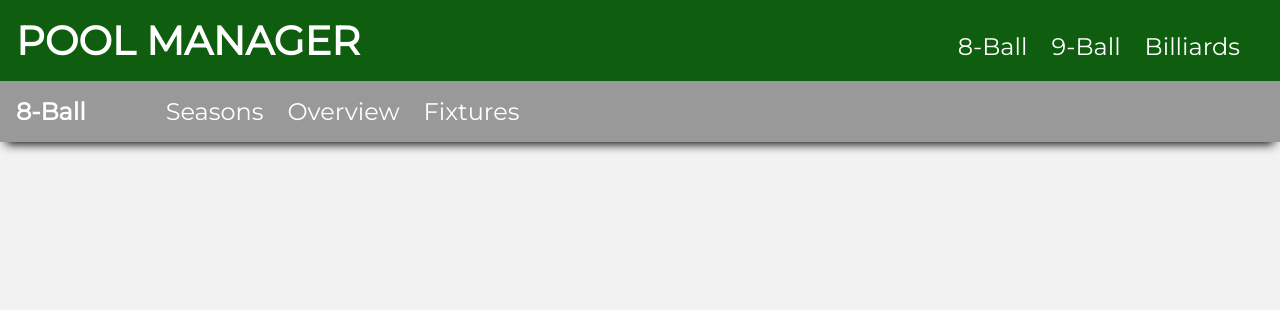
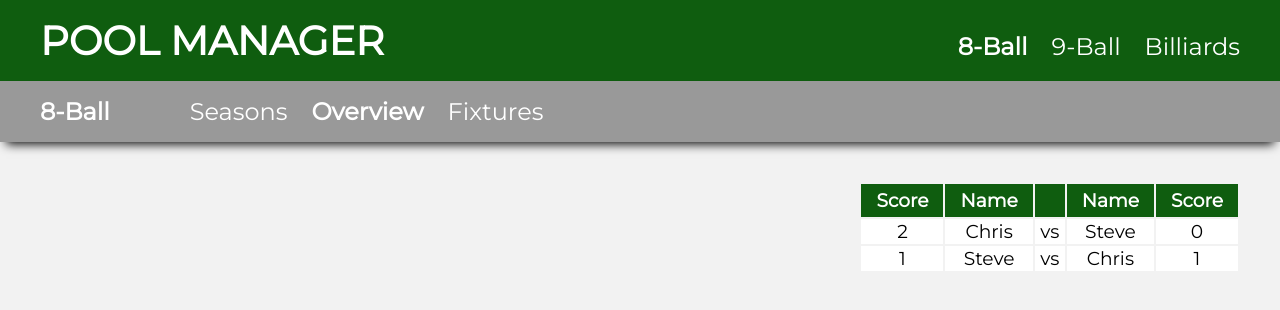
Before and after one commit to NLDInterns2019/nld-pool-league, a React (Create React App) app in the folder client/: page / in a window 1280 px wide. Shown: the top 310 px of the page. Built offline with nearby package versions, Linux system fonts and the light colour scheme.

Commit message:
Added table and highlight to current page in nav bars

```diff
--- a/client/src/App.css
+++ b/client/src/App.css
@@ -26,6 +26,7 @@ body {
   font-size: 2.5em;
   margin: 0rem;
   display: inline-block;
+  padding-left: 1.5rem;
 }
 
 .header ul {
@@ -62,7 +63,7 @@ body {
 }
 
 .subnav {
-  padding-left: 1rem;
+  padding-left: 2.5rem;
   padding-top: 0.5rem;
   padding-bottom: 0.5rem;
   background-color: #999999;
@@ -76,9 +77,20 @@ body {
   padding-left: 5rem;
 }
 
-hr {
-  margin-top: 0rem;
-  margin-left: 1rem;
-  margin-right: 1rem;
-  margin-bottom: 0rem;
+.fixtureTable {
+  padding-top: 2.5rem;
+  padding-left: 1rem;
+  position: absolute;
+  right: 2.5rem;
+  font-size: 14pt;
 }
+
+.fixtureTable th {
+  padding: 5px 15px 5px 15px;
+  background-color: #0f5d0f;
+  color: white;
+}
+
+.fixtureTable td {
+  background-color: white;
+}
--- a/client/src/components/App.js
+++ b/client/src/components/App.js
@@ -1,6 +1,7 @@
 import React from "react";
 import Header from "./Header.js";
 import SubNavBar from "./SubNavBar.js";
+import FixtureTable from "./FixtureTable.js";
 
 class App extends React.Component {
   render() {
@@ -8,6 +9,7 @@ class App extends React.Component {
       <div className="app">
         <Header />
         <SubNavBar />
+        <FixtureTable />
       </div>
     );
   }
--- /dev/null
+++ b/client/src/components/FixtureTable.js
@@ -0,0 +1,35 @@
+import React, { Component } from "react";
+
+class FixtureTable extends Component {
+  render() {
+    return (
+      <div>
+        <table className="fixtureTable">
+          <tr>
+            <th>Score</th>
+            <th>Name</th>
+            <th />
+            <th>Name</th>
+            <th>Score</th>
+          </tr>
+          <tr>
+            <td align="center">2</td>
+            <td align="center">Chris</td>
+            <td align="center">vs</td>
+            <td align="center">Steve</td>
+            <td align="center">0</td>
+          </tr>
+          <tr>
+            <td align="center">1</td>
+            <td align="center">Steve</td>
+            <td align="center">vs</td>
+            <td align="center">Chris</td>
+            <td align="center">1</td>
+          </tr>
+        </table>
+      </div>
+    );
+  }
+}
+
+export default FixtureTable;
--- a/client/src/components/Header.js
+++ b/client/src/components/Header.js
@@ -7,7 +7,7 @@ class Header extends Component {
     return (
       <div className="header">
         <h1>POOL MANAGER</h1>
-        <Navigator items={["8-Ball", "9-Ball", "Billiards"]} />
+        <Navigator current="8-Ball" items={["8-Ball", "9-Ball", "Billiards"]} />
       </div>
     );
   }
--- a/client/src/components/Navigator.js
+++ b/client/src/components/Navigator.js
@@ -2,11 +2,24 @@ import React, { Component } from "react";
 
 class Navigator extends Component {
   render() {
-    const itemsToBeDisplayed = this.props.items.map(item => (
-      <li>
-        <a href="">{item}</a>
-      </li>
-    ));
+    var currentStyle = {
+      fontWeight: "bold"
+    };
+
+    var current = this.props.current;
+    const itemsToBeDisplayed = this.props.items.map(item =>
+      current == item ? (
+        <li>
+          <a href="" style={currentStyle}>
+            {item}
+          </a>
+        </li>
+      ) : (
+        <li>
+          <a href="">{item}</a>
+        </li>
+      )
+    );
 
     return (
       <div className="nav">
--- a/client/src/components/SubNavBar.js
+++ b/client/src/components/SubNavBar.js
@@ -6,7 +6,11 @@ class SubNavBar extends Component {
   render() {
     return (
       <div className="subnav">
-        <Navigator title="8-Ball" items={["Seasons", "Overview", "Fixtures"]} />
+        <Navigator
+          current="Overview"
+          title="8-Ball"
+          items={["Seasons", "Overview", "Fixtures"]}
+        />
       </div>
     );
   }
```
